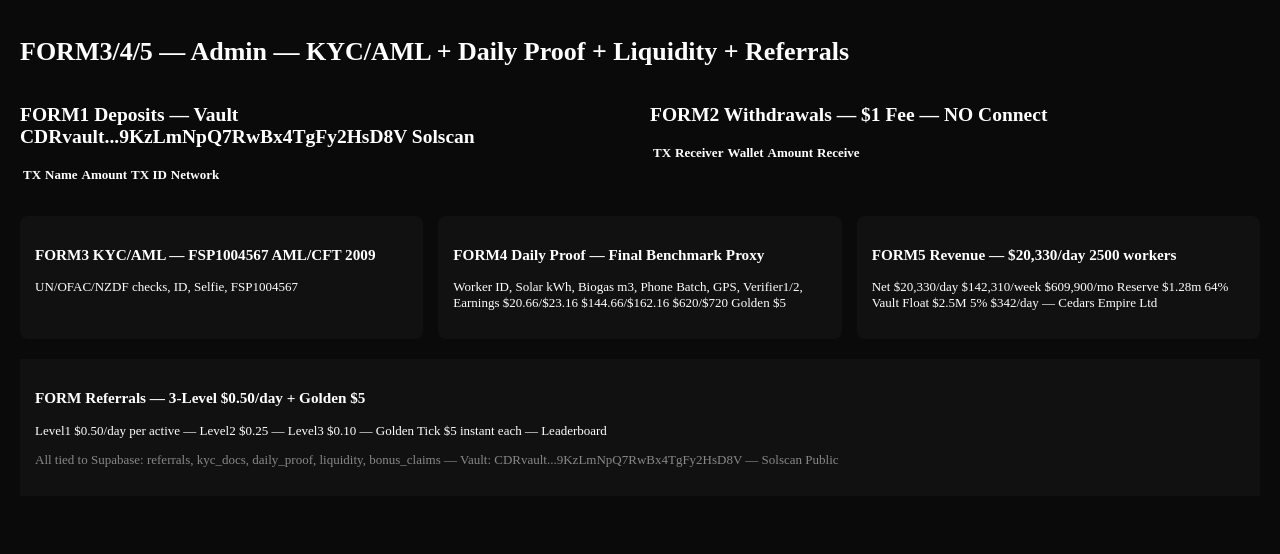
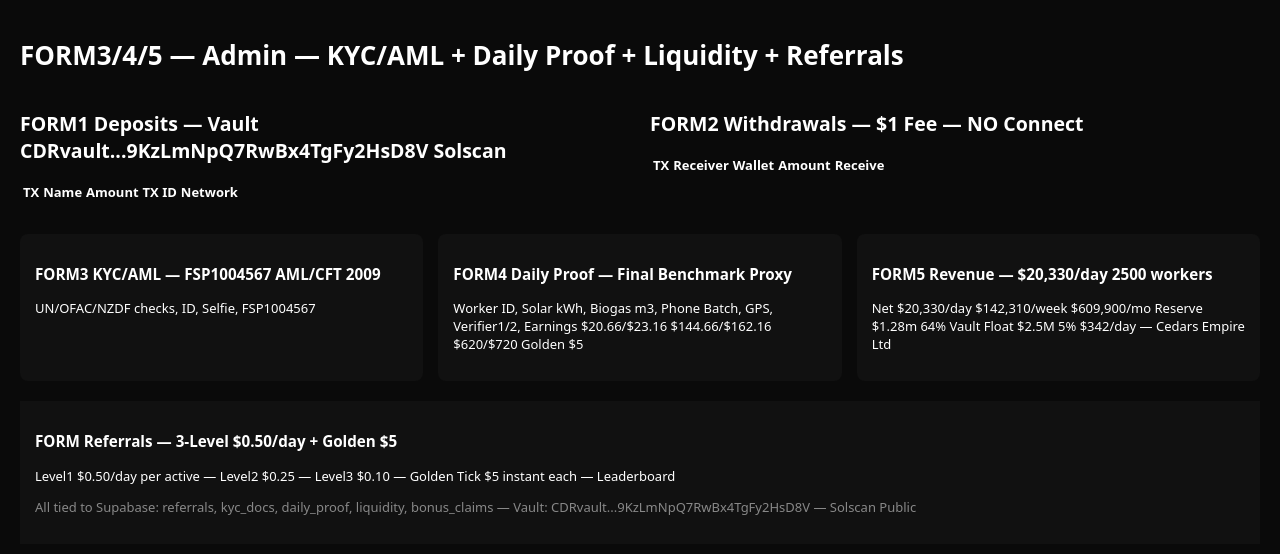
Before and after one commit to Cedars-Empire/cedars-of-wealth, a Next.js app: page /admin in a window 1280 px wide. Shown: the top 554 px of the page. Built offline with nearby package versions, Linux system fonts and the light colour scheme; no server answers; the database is empty.

Commit message:
Update layout.tsx

```diff
--- a/app/layout.tsx
+++ b/app/layout.tsx
@@ -1,4 +1,13 @@
-export const metadata = { title: 'Cedars of Wealth - Final Benchmark Proxy Protected', description: '$20.66 $720 $20,330/day Vault CDRvault...9KzLmNpQ7RwBx4TgFy2HsD8V' }
+export const metadata = {
+  title: 'Cedars of Wealth | Cedars Empire Ltd FSP1004567',
+  description: 'Vault CDRvault...9KzLmNpQ7RwBx4TgFy2HsD8V - Solscan Public - 3-of-5 Multisig - Reserve $1.28M Float $2.5M'
+}
 export default function RootLayout({ children }: { children: React.ReactNode }) {
-  return (<html lang="en"><body style={{margin:0}}>{children}</body></html>)
+  return (
+    <html lang="en">
+      <body style={{margin:0, background:'#050505', color:'#fff', fontFamily:'system-ui'}}>
+        {children}
+      </body>
+    </html>
+  )
 }
```
